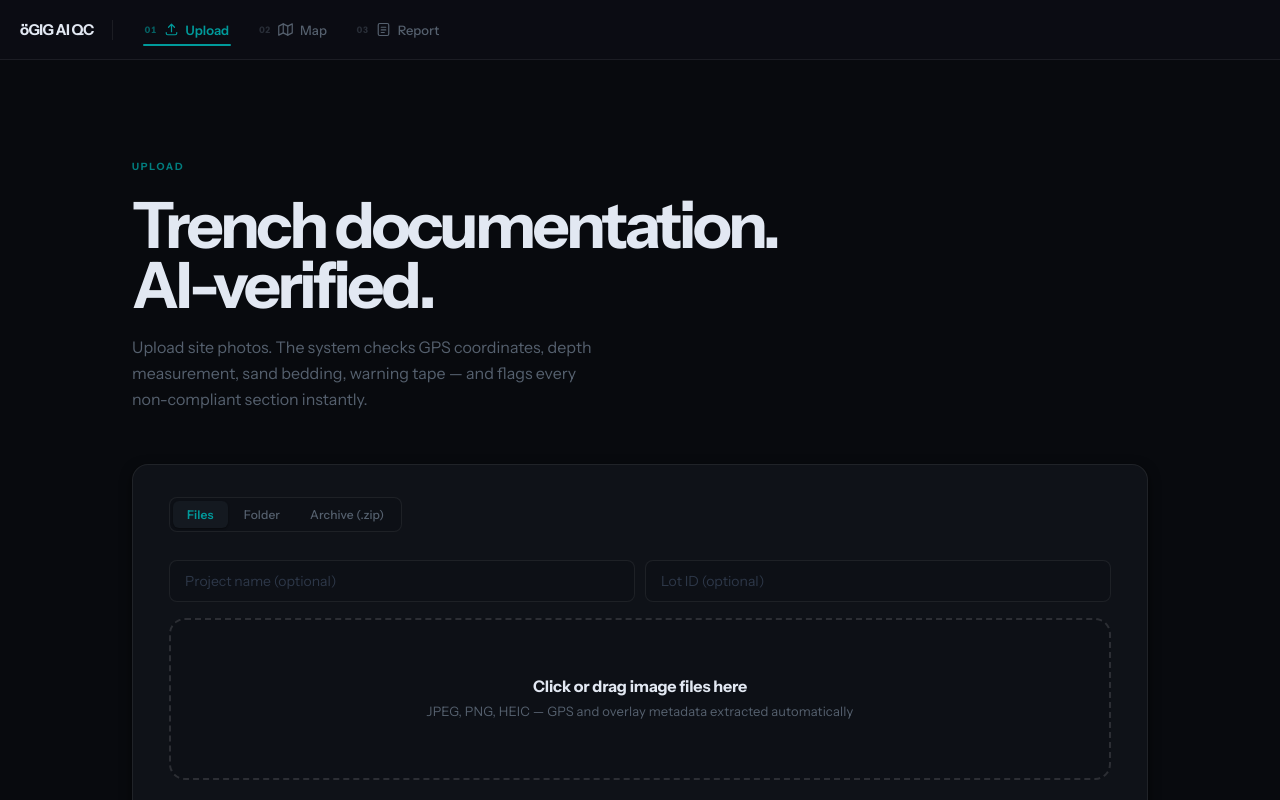
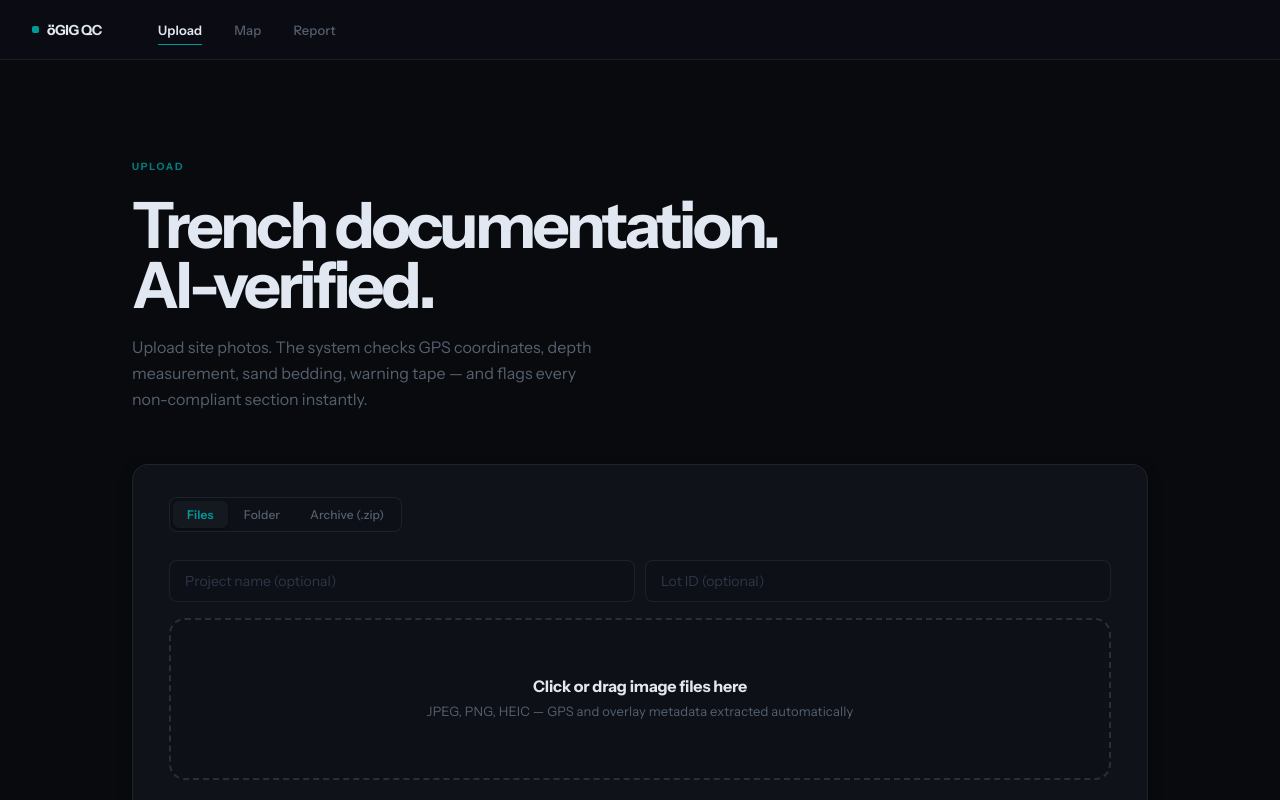
Before and after one commit to TuralDadash/QC_TRENCH, a Next.js app: page / in a window 1280 px wide. Built offline with nearby package versions, Linux system fonts and the light colour scheme.

Commit message:
fix: minimal nav — wordmark + text links, no icons or step numbers

```diff
--- a/src/app/globals.css
+++ b/src/app/globals.css
@@ -158,8 +158,8 @@ main {
   flex-shrink: 0;
   display: flex;
   align-items: center;
-  padding: 0 20px;
-  gap: 8px;
+  padding: 0 32px;
+  gap: 0;
   background: var(--topnav-bg);
   backdrop-filter: blur(20px) saturate(180%);
   -webkit-backdrop-filter: blur(20px) saturate(180%);
@@ -171,40 +171,37 @@ main {
 .topnav-brand {
   display: flex;
   align-items: center;
-  gap: 9px;
+  gap: 8px;
   flex-shrink: 0;
+  margin-right: 40px;
+}
+
+.brand-mark {
+  width: 7px;
+  height: 7px;
+  border-radius: 2px;
+  background: var(--accent-light);
+  flex-shrink: 0;
 }
 
 .brand-name {
-  font-size: 15px;
-  font-weight: 800;
-  color: var(--text);
-  letter-spacing: -0.04em;
+  font-size: 14px;
+  font-weight: 700;
+  color: var(--text);
+  letter-spacing: -0.03em;
   white-space: nowrap;
 }
 
-.topnav-divider {
-  width: 1px;
-  height: 20px;
-  background: var(--border);
-  flex-shrink: 0;
-  margin: 0 10px;
-}
-
 .topnav-items {
   display: flex;
   align-items: center;
-  gap: 2px;
+  gap: 0;
   flex: 1;
 }
 
 .topnav-item {
-  display: flex;
-  align-items: center;
-  gap: 7px;
-  padding: 7px 14px;
-  border-radius: var(--radius-md);
-  text-decoration: none;
+  padding: 6px 16px;
+  border-radius: 0;
   color: var(--text-muted);
   font-size: 13px;
   font-weight: 500;
@@ -212,9 +209,8 @@ main {
   border: none;
   cursor: pointer;
   font-family: inherit;
-  transition:
-    background 0.15s var(--ease-out-soft),
-    color 0.15s var(--ease-out-soft);
+  letter-spacing: 0.01em;
+  transition: color 0.15s var(--ease-out-soft);
   white-space: nowrap;
   position: relative;
 }
@@ -223,55 +219,22 @@ main {
   content: "";
   position: absolute;
   bottom: -1px;
-  left: 12px;
-  right: 12px;
-  height: 2px;
-  border-radius: 2px;
+  left: 16px;
+  right: 16px;
+  height: 1px;
   background: var(--accent-light);
   opacity: 0;
-  transform: scaleX(0);
-  transition: opacity 0.18s, transform 0.18s var(--ease-out-soft);
-}
-
-.topnav-item:hover {
-  background: rgba(255, 255, 255, 0.05);
-  color: var(--text);
-}
+  transition: opacity 0.18s;
+}
+
+.topnav-item:hover { color: var(--text); }
 
 .topnav-item.active {
-  color: var(--accent-light);
+  color: var(--text);
   font-weight: 600;
 }
 
-.topnav-item.active::after {
-  opacity: 1;
-  transform: scaleX(1);
-}
-
-.topnav-step {
-  font-size: 9px;
-  font-weight: 700;
-  letter-spacing: 0.06em;
-  opacity: 0.4;
-  font-variant-numeric: tabular-nums;
-  line-height: 1;
-}
-
-.topnav-item.active .topnav-step { opacity: 0.6; }
-
-.topnav-icon {
-  display: flex;
-  align-items: center;
-}
-
-.topnav-icon svg {
-  width: 15px;
-  height: 15px;
-}
-
-.topnav-label {
-  font-size: 13px;
-}
+.topnav-item.active::after { opacity: 1; }
 
 .topnav-end {
   margin-left: auto;
--- a/src/components/NavBar.tsx
+++ b/src/components/NavBar.tsx
@@ -4,39 +4,9 @@ import { useEffect, useState } from "react";
 import UploadStatusBadge from "@/components/UploadStatusBadge";
 
 const ITEMS = [
-  {
-    id: "upload",
-    label: "Upload",
-    step: "01",
-    icon: (
-      <svg viewBox="0 0 20 20" fill="none" stroke="currentColor" strokeWidth="1.6" strokeLinecap="round" strokeLinejoin="round">
-        <path d="M10 13V4M6 7l4-4 4 4" />
-        <path d="M3 14v1a2 2 0 002 2h10a2 2 0 002-2v-1" />
-      </svg>
-    ),
-  },
-  {
-    id: "map",
-    label: "Map",
-    step: "02",
-    icon: (
-      <svg viewBox="0 0 20 20" fill="none" stroke="currentColor" strokeWidth="1.6" strokeLinecap="round" strokeLinejoin="round">
-        <path d="M1 5.5l6-3 6 3 6-3v12l-6 3-6-3-6 3v-12z" />
-        <path d="M7 2.5v12M13 5.5v12" />
-      </svg>
-    ),
-  },
-  {
-    id: "report",
-    label: "Report",
-    step: "03",
-    icon: (
-      <svg viewBox="0 0 20 20" fill="none" stroke="currentColor" strokeWidth="1.6" strokeLinecap="round" strokeLinejoin="round">
-        <rect x="3" y="2" width="14" height="16" rx="2" />
-        <path d="M7 7h6M7 10.5h6M7 14h4" />
-      </svg>
-    ),
-  },
+  { id: "upload", label: "Upload" },
+  { id: "map",    label: "Map" },
+  { id: "report", label: "Report" },
 ];
 
 export default function NavBar() {
@@ -68,10 +38,9 @@ export default function NavBar() {
   return (
     <header className="topnav">
       <div className="topnav-brand">
-        <span className="brand-name">öGIG AI QC</span>
+        <span className="brand-mark" />
+        <span className="brand-name">öGIG QC</span>
       </div>
-
-      <div className="topnav-divider" />
 
       <nav className="topnav-items">
         {ITEMS.map((item) => (
@@ -80,9 +49,7 @@ export default function NavBar() {
             className={`topnav-item ${active === item.id ? "active" : ""}`}
             onClick={() => scrollTo(item.id)}
           >
-            <span className="topnav-step">{item.step}</span>
-            <span className="topnav-icon">{item.icon}</span>
-            <span className="topnav-label">{item.label}</span>
+            {item.label}
           </button>
         ))}
       </nav>
```
